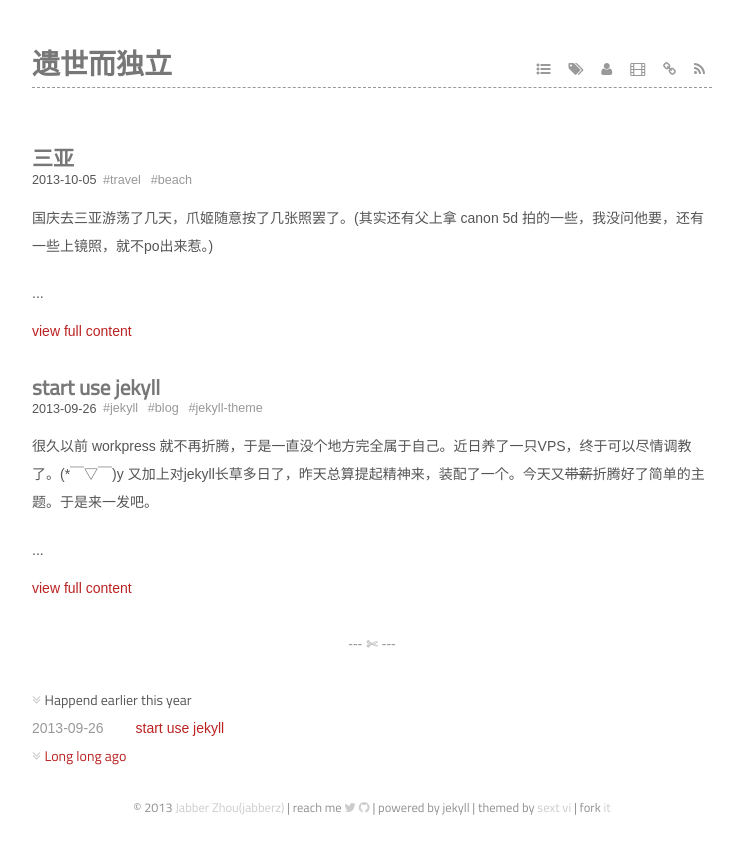
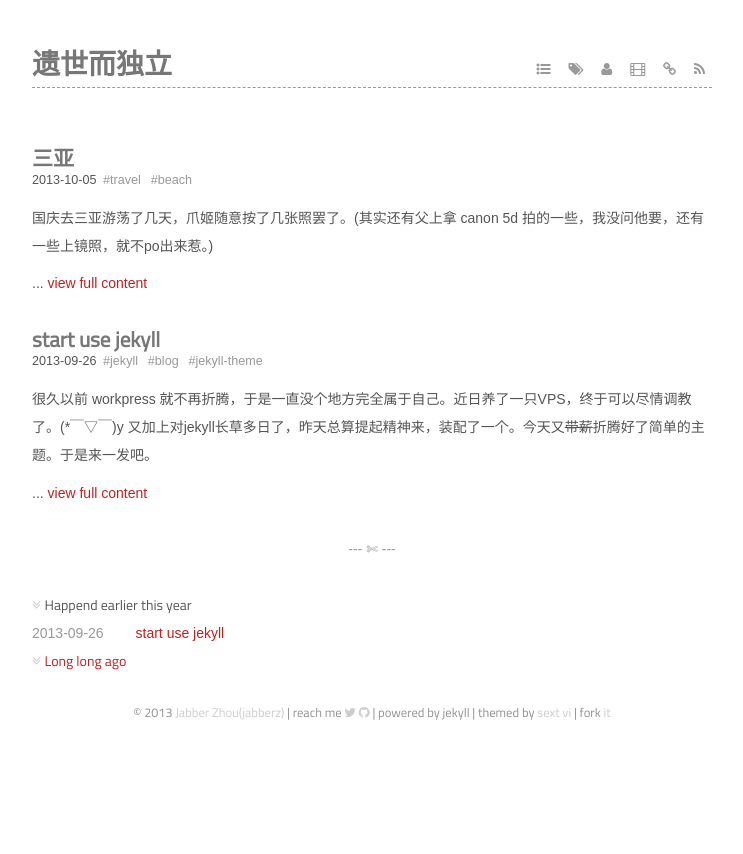
Before and after one commit to jabbber/myblog, a Jekyll site: the page built from index.html, in a window 1280 px wide. Shown: the top 854 px of the page, without its empty margins (268-1011 px from the left). Built offline with Jekyll 4.4.1, drawn with Linux system fonts in a browser that asks for light colours; some web fonts are replaced; Markdown is read by kramdown in place of the engine named in the settings.

Commit message:
调整排版

```diff
--- a/index.html
+++ b/index.html
@@ -23,7 +23,7 @@ layout: default
     </section>
     <section class="post">
     {{ post.excerpt }}
-    <p>...</p>
+    ...
     <a href="{{ post.url }}" title="view full content">view full content</a>
     </section>
     </article>
```
